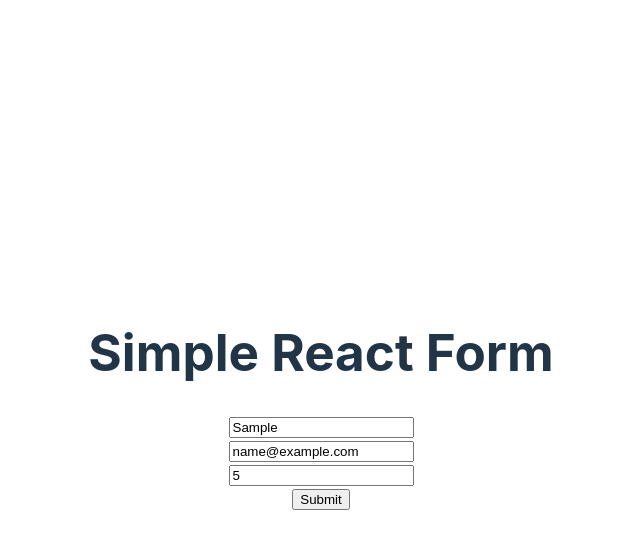
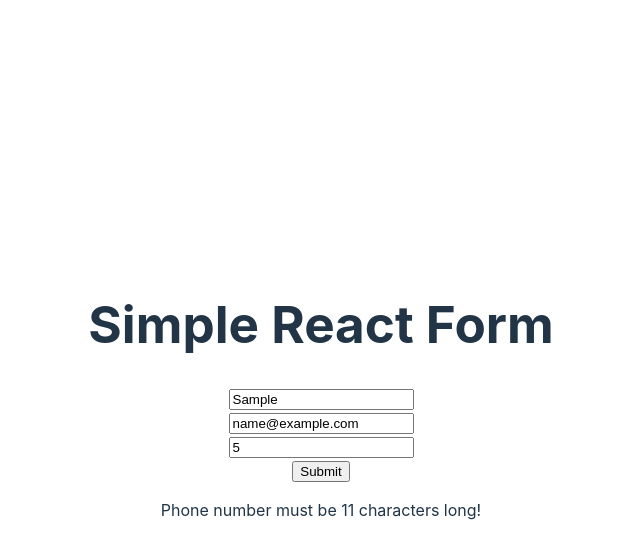
Before and after one commit to AskatAsh/React-JS-Practice, a React (Vite) app in the folder project-form-master/: page / in a window 1280 px wide. Both pictures are taken after typing "Sample", "name@example.com", "5" into the empty fields and a click on the input "Submit". Shown: the top 558 px of the page, without its empty margins (319-959 px from the left). Built offline with nearby package versions, Linux system fonts and the light colour scheme.

Commit message:
handled error using state and showed error message

```diff
--- a/project-form-master/src/Component/StatefullForm/StatefullForm.jsx
+++ b/project-form-master/src/Component/StatefullForm/StatefullForm.jsx
@@ -4,11 +4,19 @@ const StatefullForm = () => {
     const [name, setName] = useState(null);
     const [email, setEmail] = useState(null);
     const [phone, setPhone] = useState(null);
+    const [error, setError] = useState('');
 
     const handleSubmit = e => {
         e.preventDefault();
-        console.log("Form submitted");
-        console.log(name, email, phone);
+        // console.log("Form submitted");
+        if(phone.length < 11){
+            setError("Phone number must be 11 characters long!");
+        }
+        else{
+            setError('');
+            console.log(name, email, phone);
+        }
+
     }
 
     const handleNameChange = e => {
@@ -38,6 +46,9 @@ const StatefullForm = () => {
                 <br />
                 <input type="submit" value="Submit" />
             </form>
+            {
+                error && <p>{error}</p>
+            }
         </div>
     );
 };
```
